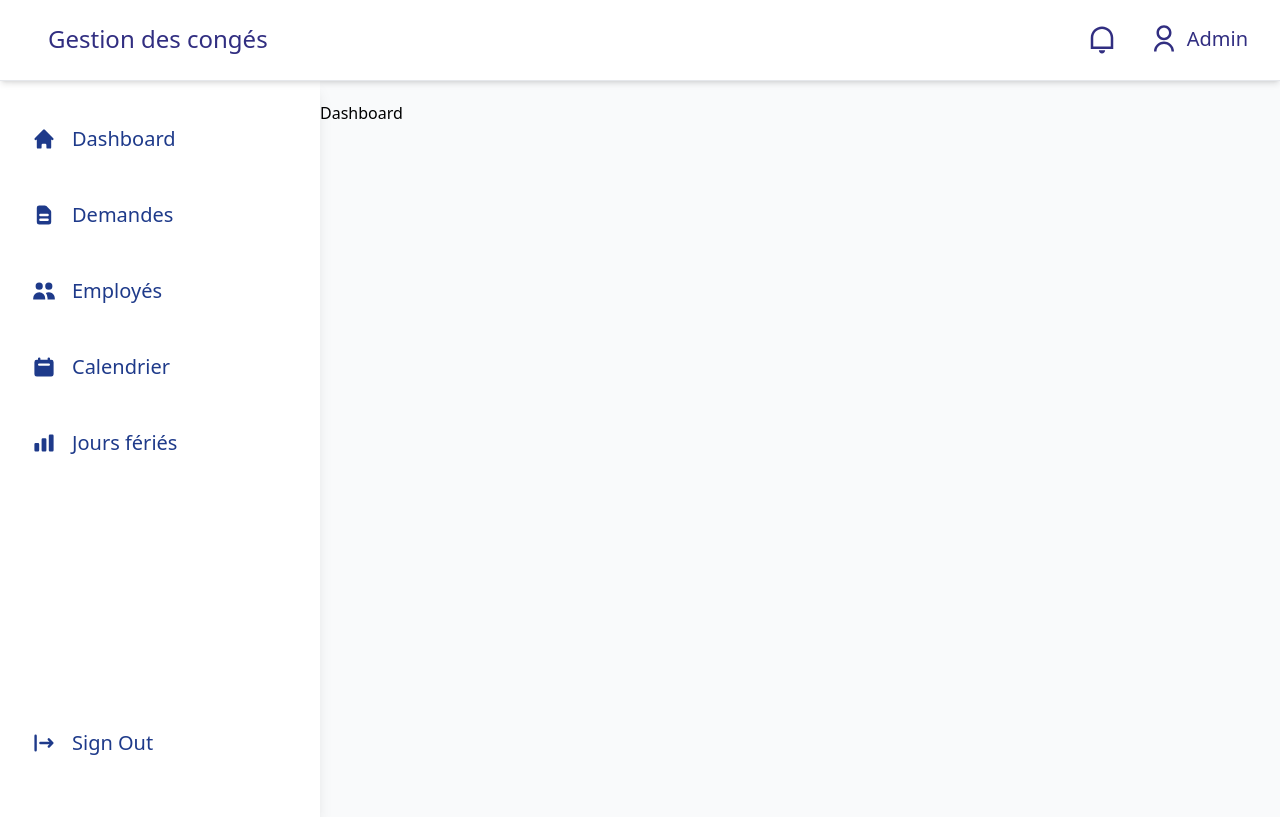
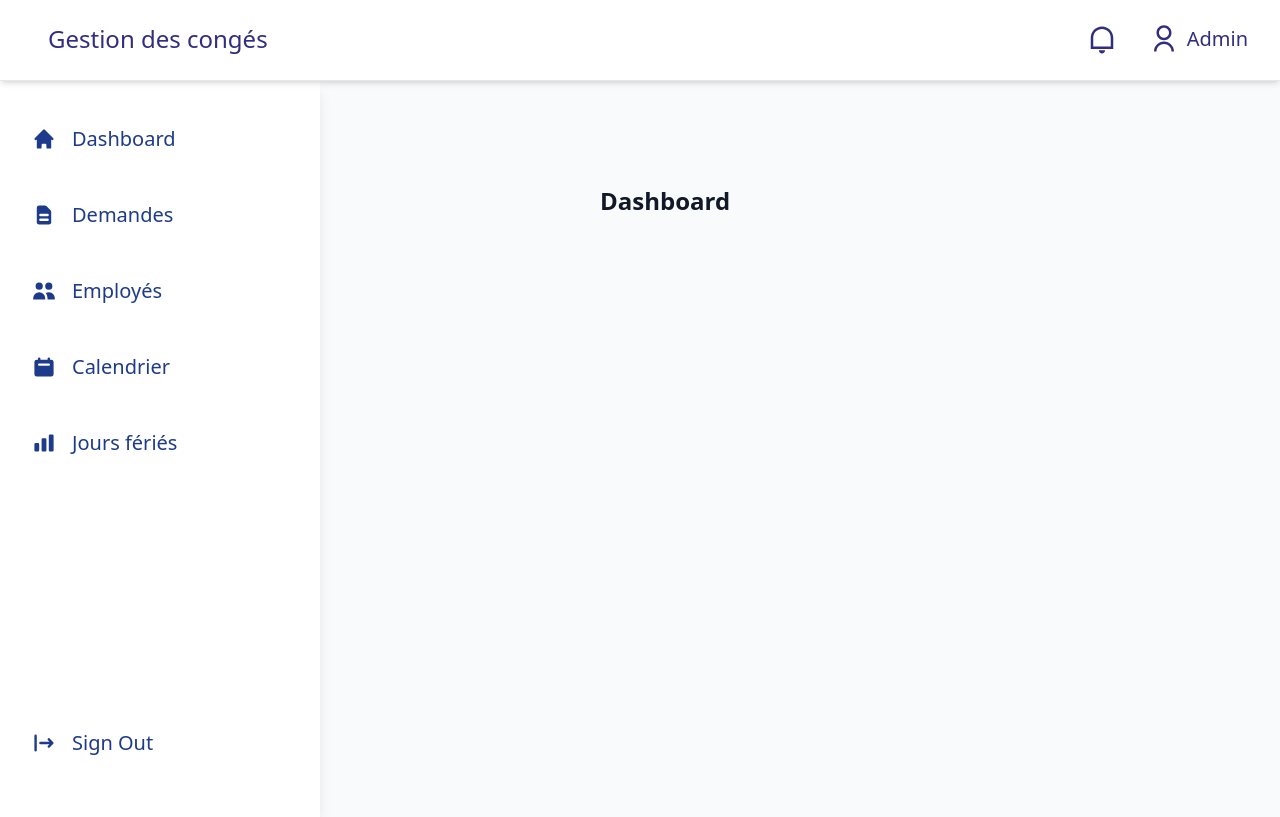
Before and after one commit to MarinaAdr/gestion-des-conges, a React (Vite) app in the folder frontend/: page /admin in a window 1280 px wide. Built offline with nearby package versions, Linux system fonts and the light colour scheme.

Commit message:
add layout

```diff
--- /dev/null
+++ b/frontend/src/components/layout/AdminLayout.jsx
@@ -0,0 +1,33 @@
+import React, { useState } from 'react';
+import NavbarAdmin from '../NavbarAdmin';
+import SidebarAdmin from '../SidebarAdmin';
+
+const AdminLayout = ({ children }) => {
+  const [sidebarOpen, setSidebarOpen] = useState(false);
+
+  return (
+    <div className="min-h-screen bg-gray-50">
+      {/* Navbar fixe en haut */}
+      <NavbarAdmin onMenuClick={() => setSidebarOpen(!sidebarOpen)} />
+
+      <div className="flex">
+        {/* Sidebar */}
+        <SidebarAdmin
+          className={`fixed inset-y-0 left-0 z-30 w-64 transform transition-transform duration-300 ease-in-out
+          ${sidebarOpen ? 'translate-x-0' : '-translate-x-full lg:translate-x-0'}`}
+        />
+
+        {/* Main content */}
+        <div className="flex-1 lg:ml-64 pt-[80px]">
+          <main className="p-6">
+            <div className="max-w-7xl mx-auto">
+              {children}
+            </div>
+          </main>
+        </div>
+      </div>
+    </div>
+  );
+};
+
+export default AdminLayout;
--- a/frontend/src/pages/Dashboard/AdminDashboard.jsx
+++ b/frontend/src/pages/Dashboard/AdminDashboard.jsx
@@ -1,26 +1,12 @@
-import React, {useState} from 'react';
-import NavbarAdmin from '../../components/NavbarAdmin';
-import SidebarAdmin from '../../components/SidebarAdmin';
+import React from 'react';
+import AdminLayout from '../../components/layout/AdminLayout';
 
 const AdminDashboard = () => {
-  const [sidebarOpen, setSidebarOpen] = useState (false);
+  return (
+    <AdminLayout>
+      <h1 className="text-2xl font-semibold text-gray-900">Dashboard</h1>
 
-  return (
-    <div className="min-h-screen  bg-gray-50">
-      <NavbarAdmin onMenuClick={() => setSidebarOpen (!sidebarOpen)} />
-
-      <div className="flex">
-        <SidebarAdmin
-          className={`fixed inset-y-0 left-0 z-30 w-64 transform transition-transform duration-300 ease-in-out
-          ${sidebarOpen ? 'translate-x-0' : '-translate-x-full lg:translate-x-0'}`}
-        />
-
-        <div className="flex-1  pt-[20px]">
-            <h1>Dashboard</h1>
-          <main className="p-6" />
-        </div>
-      </div>
-    </div>
+    </AdminLayout>
   );
 };
 
```
